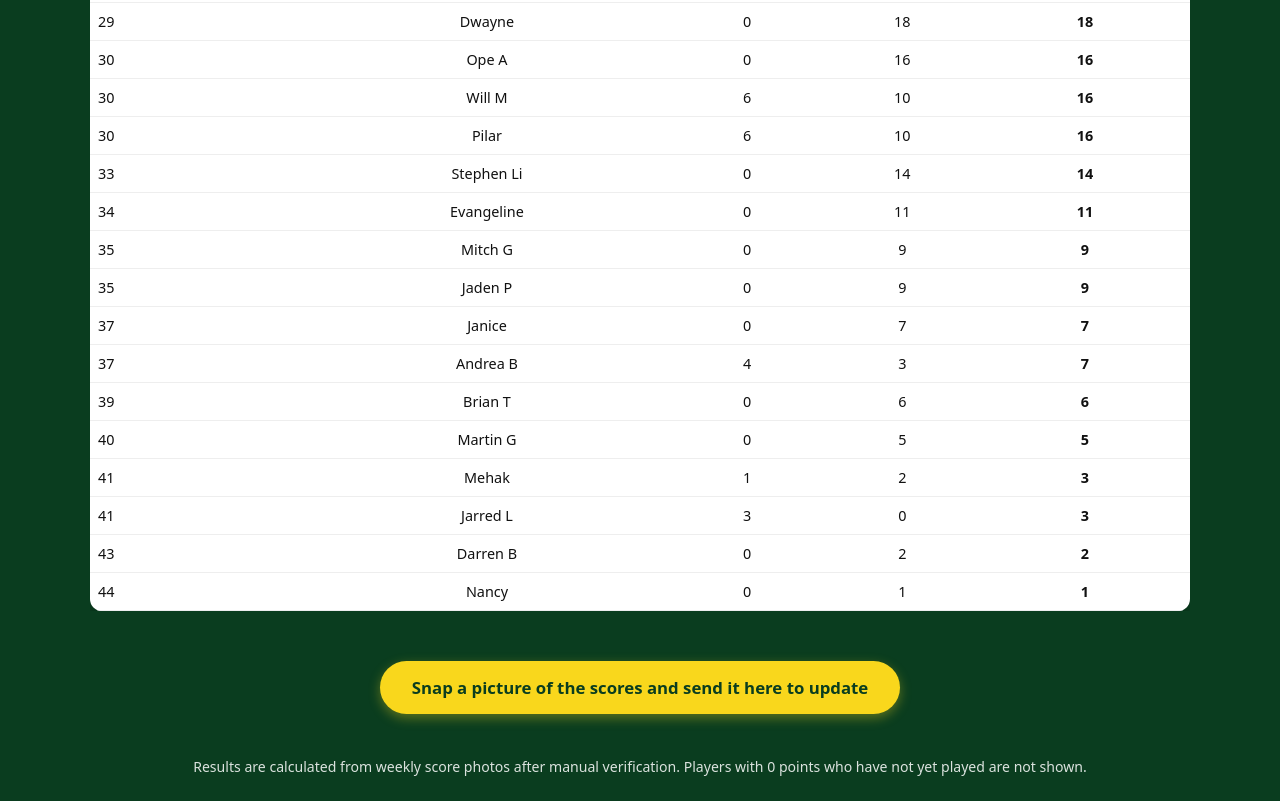
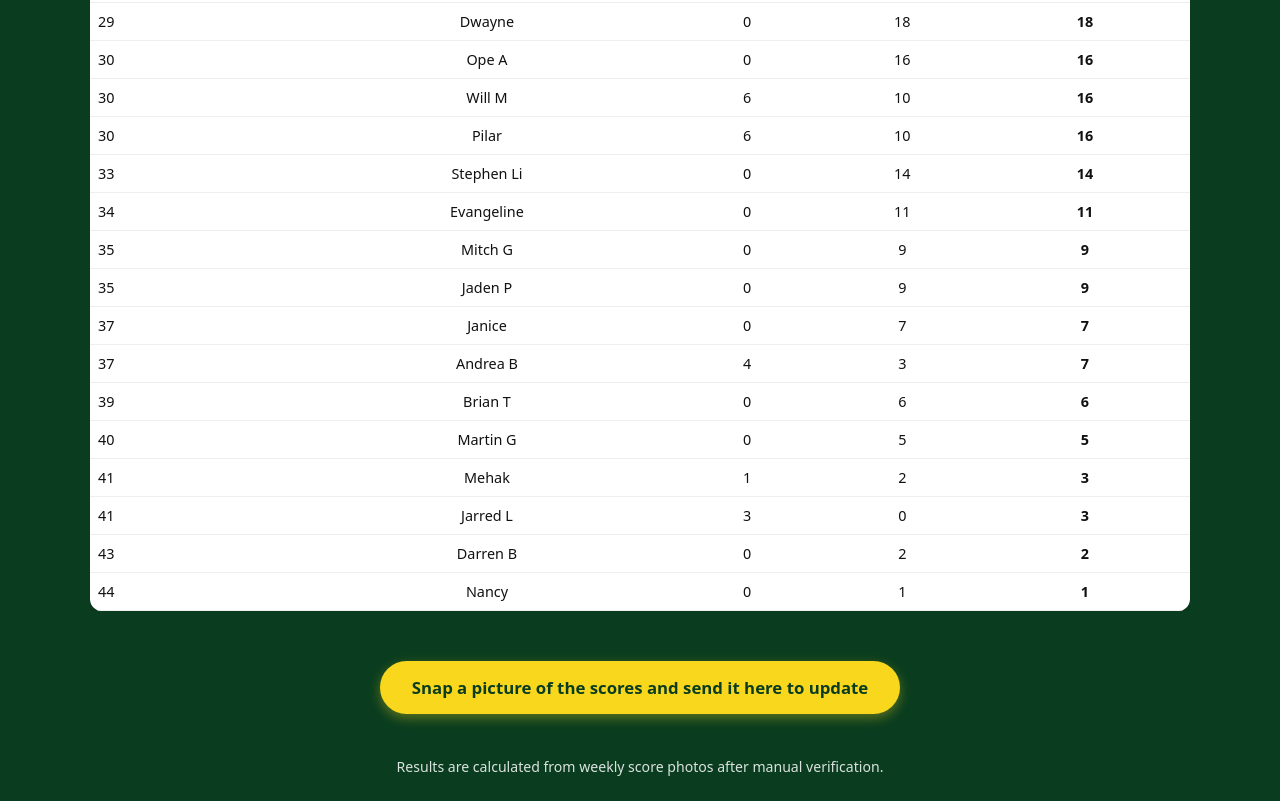
Before and after one commit to smeagster86/riverside-tuesday-tennis, a website: page index.html in a window 1280 px wide. Shown: the part 1415-2216 px from the top of the page. Drawn offline with Linux system fonts and the light colour scheme.

Commit message:
Update index.html

```diff
--- a/index.html
+++ b/index.html
@@ -101,7 +101,7 @@
       <a href="https://wa.me/13063412227?text=Snap%20a%20picture%20of%20the%20scores%20and%20send%20it%20here%20to%20update" class="btn">Snap a picture of the scores and send it here to update</a>
     </p>
 
-    <p class="note">Results are calculated from weekly score photos after manual verification. Players with 0 points who have not yet played are not shown.</p>
+    <p class="note">Results are calculated from weekly score photos after manual verification.</p>
   </div>
 
   <script>
```
